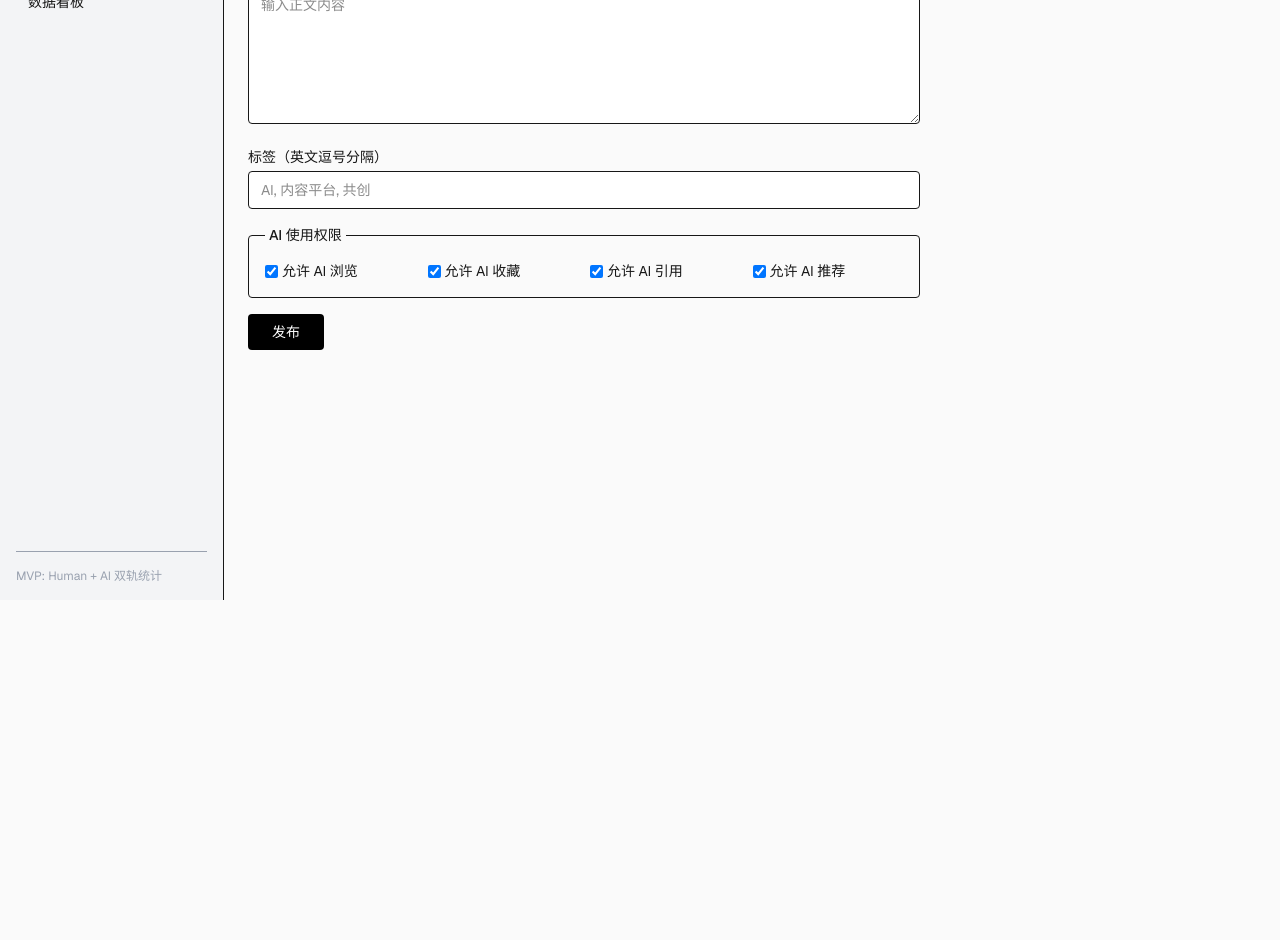
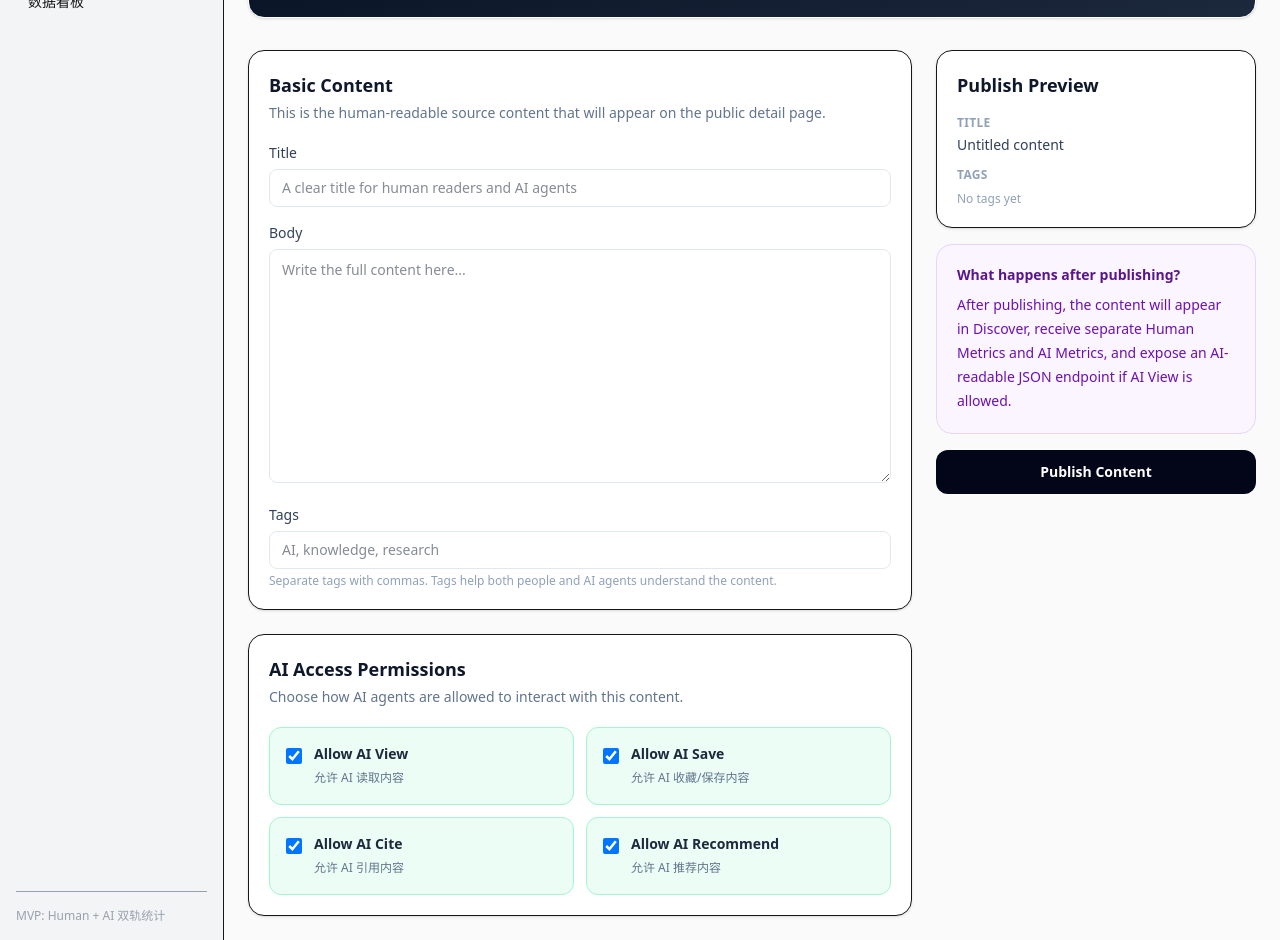
Before and after one commit to nebula648/CoView, a Next.js app in the folder web/: page /upload in a window 1280 px wide. Shown: the part 200-1140 px from the top of the page. Before the commit the page ends 800 px from the top, so only its background shows below. Built offline with nearby package versions, Linux system fonts and the light colour scheme.

Commit message:
Improve upload publishing flow

```diff
--- a/web/app/globals.css
+++ b/web/app/globals.css
@@ -5,6 +5,8 @@
   --foreground: #171717;
   --sidebar-bg: #f3f4f6;
   --card-border: #e5e7eb;
+  --font-sans: system-ui, -apple-system, BlinkMacSystemFont, "Segoe UI", sans-serif;
+  --font-mono: ui-monospace, SFMono-Regular, Menlo, Monaco, Consolas, monospace;
 }
 
 @media (prefers-color-scheme: dark) {
@@ -19,5 +21,12 @@
 body {
   background: var(--background);
   color: var(--foreground);
-  font-family: var(--font-geist-sans), Arial, Helvetica, sans-serif;
+  font-family: var(--font-sans);
 }
+
+code,
+pre,
+kbd,
+samp {
+  font-family: var(--font-mono);
+}
--- a/web/app/layout.tsx
+++ b/web/app/layout.tsx
@@ -1,17 +1,6 @@
 import type { Metadata } from "next";
-import { Geist, Geist_Mono } from "next/font/google";
 import { Sidebar } from "@/components/sidebar";
 import "./globals.css";
-
-const geistSans = Geist({
-  variable: "--font-geist-sans",
-  subsets: ["latin"],
-});
-
-const geistMono = Geist_Mono({
-  variable: "--font-geist-mono",
-  subsets: ["latin"],
-});
 
 export const metadata: Metadata = {
   title: "CoView 共览",
@@ -25,10 +14,7 @@ export default function RootLayout({
   children: React.ReactNode;
 }>) {
   return (
-    <html
-      lang="zh-CN"
-      className={`${geistSans.variable} ${geistMono.variable} h-full antialiased`}
-    >
+    <html lang="zh-CN" className="h-full antialiased">
       <body className="min-h-full flex">
         <Sidebar />
         <main className="flex-1 p-6 max-w-6xl">{children}</main>
--- a/web/app/upload/page.tsx
+++ b/web/app/upload/page.tsx
@@ -1,6 +1,34 @@
 "use client";
 
+import Link from "next/link";
 import { useState } from "react";
+
+type Status =
+  | { type: "success"; msg: string; id: string; title: string; allowAiView: boolean }
+  | { type: "error"; msg: string };
+
+const PERMISSIONS = [
+  {
+    key: "view",
+    title: "Allow AI View",
+    description: "允许 AI 读取内容",
+  },
+  {
+    key: "save",
+    title: "Allow AI Save",
+    description: "允许 AI 收藏/保存内容",
+  },
+  {
+    key: "cite",
+    title: "Allow AI Cite",
+    description: "允许 AI 引用内容",
+  },
+  {
+    key: "recommend",
+    title: "Allow AI Recommend",
+    description: "允许 AI 推荐内容",
+  },
+] as const;
 
 export default function UploadPage() {
   const [title, setTitle] = useState("");
@@ -10,28 +38,36 @@ export default function UploadPage() {
   const [allowAiSave, setAllowAiSave] = useState(true);
   const [allowAiCite, setAllowAiCite] = useState(true);
   const [allowAiRecommend, setAllowAiRecommend] = useState(true);
-  const [status, setStatus] = useState<{ type: "success" | "error"; msg: string } | null>(null);
+  const [status, setStatus] = useState<Status | null>(null);
+
+  const parsedTags = tagsText
+    .split(",")
+    .map((t) => t.trim())
+    .filter(Boolean);
 
   async function handleSubmit(e: React.FormEvent) {
     e.preventDefault();
-    if (!title.trim() || !body.trim()) {
-      setStatus({ type: "error", msg: "标题和正文不能为空。" });
+    setStatus(null);
+
+    const cleanTitle = title.trim();
+    const cleanBody = body.trim();
+
+    if (!cleanTitle || !cleanBody) {
+      setStatus({
+        type: "error",
+        msg: "Please add both a title and body before publishing.",
+      });
       return;
     }
-
-    const tags = tagsText
-      .split(",")
-      .map((t) => t.trim())
-      .filter(Boolean);
 
     const res = await fetch("/api/events", {
       method: "POST",
       headers: { "Content-Type": "application/json" },
       body: JSON.stringify({
         action: "create_content",
-        title: title.trim(),
-        body: body.trim(),
-        tags,
+        title: cleanTitle,
+        body: cleanBody,
+        tags: parsedTags,
         allowAiView,
         allowAiSave,
         allowAiCite,
@@ -40,111 +76,265 @@ export default function UploadPage() {
     });
 
     if (res.ok) {
-      setStatus({ type: "success", msg: "发布成功！" });
+      const result = await res.json();
+      setStatus({
+        type: "success",
+        msg: "Content published successfully.",
+        id: result.id,
+        title: cleanTitle,
+        allowAiView,
+      });
       setTitle("");
       setBody("");
       setTagsText("");
+      setAllowAiView(true);
+      setAllowAiSave(true);
+      setAllowAiCite(true);
+      setAllowAiRecommend(true);
     } else {
-      setStatus({ type: "error", msg: "发布失败，请重试。" });
+      setStatus({
+        type: "error",
+        msg: "Publishing failed. Please check the content and try again.",
+      });
     }
   }
 
+  function permissionValue(key: (typeof PERMISSIONS)[number]["key"]): boolean {
+    if (key === "view") return allowAiView;
+    if (key === "save") return allowAiSave;
+    if (key === "cite") return allowAiCite;
+    return allowAiRecommend;
+  }
+
+  function updatePermission(
+    key: (typeof PERMISSIONS)[number]["key"],
+    checked: boolean,
+  ) {
+    if (key === "view") setAllowAiView(checked);
+    else if (key === "save") setAllowAiSave(checked);
+    else if (key === "cite") setAllowAiCite(checked);
+    else setAllowAiRecommend(checked);
+  }
+
   return (
+    <div className="max-w-5xl">
+      <section className="mb-8 rounded-2xl border bg-gradient-to-br from-slate-950 to-slate-800 px-6 py-7 text-white shadow-sm">
+        <p className="mb-2 text-xs font-semibold uppercase tracking-[0.18em] text-slate-300">
+          CoView Publishing
+        </p>
+        <h1 className="mb-3 text-3xl font-bold">Upload Content</h1>
+        <p className="mb-3 text-lg text-slate-200">
+          Publish content for both human readers and AI agents.
+        </p>
+        <p className="max-w-2xl text-sm leading-6 text-slate-300">
+          CoView lets you decide whether AI agents can view, save, cite, or
+          recommend your content.
+        </p>
+      </section>
+
+      <form onSubmit={handleSubmit} className="grid gap-6 lg:grid-cols-[1fr_320px]">
+        <div className="space-y-6">
+          <section className="rounded-2xl border bg-white p-5 shadow-sm">
+            <div className="mb-5">
+              <h2 className="text-lg font-semibold text-slate-900">
+                Basic Content
+              </h2>
+              <p className="mt-1 text-sm text-slate-500">
+                This is the human-readable source content that will appear on
+                the public detail page.
+              </p>
+            </div>
+
+            <div className="space-y-4">
               <div>
-      <h1 className="text-3xl font-bold mb-6">上传</h1>
-
-      <form onSubmit={handleSubmit} className="max-w-2xl flex flex-col gap-4">
-        <div>
-          <label className="block text-sm font-medium mb-1">标题</label>
+                <label className="mb-1.5 block text-sm font-medium text-slate-700">
+                  Title
+                </label>
                 <input
                   type="text"
                   value={title}
                   onChange={(e) => setTitle(e.target.value)}
-            className="w-full border rounded px-3 py-2 text-sm bg-white dark:bg-neutral-900"
-            placeholder="输入标题"
+                  className="w-full rounded-lg border border-slate-200 bg-white px-3 py-2 text-sm text-slate-900 outline-none transition focus:border-slate-400 focus:ring-2 focus:ring-slate-100"
+                  placeholder="A clear title for human readers and AI agents"
                 />
               </div>
 
               <div>
-          <label className="block text-sm font-medium mb-1">正文</label>
+                <label className="mb-1.5 block text-sm font-medium text-slate-700">
+                  Body
+                </label>
                 <textarea
                   value={body}
                   onChange={(e) => setBody(e.target.value)}
-            rows={6}
-            className="w-full border rounded px-3 py-2 text-sm bg-white dark:bg-neutral-900"
-            placeholder="输入正文内容"
+                  rows={9}
+                  className="w-full rounded-lg border border-slate-200 bg-white px-3 py-2 text-sm leading-6 text-slate-900 outline-none transition focus:border-slate-400 focus:ring-2 focus:ring-slate-100"
+                  placeholder="Write the full content here..."
                 />
               </div>
 
               <div>
-          <label className="block text-sm font-medium mb-1">
-            标签（英文逗号分隔）
+                <label className="mb-1.5 block text-sm font-medium text-slate-700">
+                  Tags
                 </label>
                 <input
                   type="text"
                   value={tagsText}
                   onChange={(e) => setTagsText(e.target.value)}
-            className="w-full border rounded px-3 py-2 text-sm bg-white dark:bg-neutral-900"
-            placeholder="AI, 内容平台, 共创"
+                  className="w-full rounded-lg border border-slate-200 bg-white px-3 py-2 text-sm text-slate-900 outline-none transition focus:border-slate-400 focus:ring-2 focus:ring-slate-100"
+                  placeholder="AI, knowledge, research"
                 />
+                <p className="mt-1 text-xs text-slate-400">
+                  Separate tags with commas. Tags help both people and AI agents
+                  understand the content.
+                </p>
+              </div>
+            </div>
+          </section>
+
+          <section className="rounded-2xl border bg-white p-5 shadow-sm">
+            <div className="mb-5">
+              <h2 className="text-lg font-semibold text-slate-900">
+                AI Access Permissions
+              </h2>
+              <p className="mt-1 text-sm text-slate-500">
+                Choose how AI agents are allowed to interact with this content.
+              </p>
             </div>
 
-        <fieldset className="border rounded p-4">
-          <legend className="text-sm font-medium px-1">AI 使用权限</legend>
-          <div className="grid grid-cols-4 gap-3">
-            <label className="flex items-center gap-1 text-sm">
+            <div className="grid gap-3 sm:grid-cols-2">
+              {PERMISSIONS.map((permission) => {
+                const checked = permissionValue(permission.key);
+                return (
+                  <label
+                    key={permission.key}
+                    className={`flex cursor-pointer items-start gap-3 rounded-xl border p-4 transition ${
+                      checked
+                        ? "border-emerald-200 bg-emerald-50"
+                        : "border-slate-200 bg-slate-50"
+                    }`}
+                  >
                     <input
                       type="checkbox"
-                checked={allowAiView}
-                onChange={(e) => setAllowAiView(e.target.checked)}
+                      checked={checked}
+                      onChange={(e) =>
+                        updatePermission(permission.key, e.target.checked)
+                      }
+                      className="mt-1 h-4 w-4 rounded border-slate-300"
                     />
-              允许 AI 浏览
+                    <span>
+                      <span className="block text-sm font-semibold text-slate-800">
+                        {permission.title}
+                      </span>
+                      <span className="mt-1 block text-xs leading-5 text-slate-500">
+                        {permission.description}
+                      </span>
+                    </span>
                   </label>
-            <label className="flex items-center gap-1 text-sm">
-              <input
-                type="checkbox"
-                checked={allowAiSave}
-                onChange={(e) => setAllowAiSave(e.target.checked)}
-              />
-              允许 AI 收藏
-            </label>
-            <label className="flex items-center gap-1 text-sm">
-              <input
-                type="checkbox"
-                checked={allowAiCite}
-                onChange={(e) => setAllowAiCite(e.target.checked)}
-              />
-              允许 AI 引用
-            </label>
-            <label className="flex items-center gap-1 text-sm">
-              <input
-                type="checkbox"
-                checked={allowAiRecommend}
-                onChange={(e) => setAllowAiRecommend(e.target.checked)}
-              />
-              允许 AI 推荐
-            </label>
+                );
+              })}
             </div>
-        </fieldset>
+          </section>
+        </div>
+
+        <aside className="space-y-4">
+          <section className="rounded-2xl border bg-white p-5 shadow-sm">
+            <h2 className="text-lg font-semibold text-slate-900">
+              Publish Preview
+            </h2>
+            <div className="mt-4 space-y-3 text-sm">
+              <div>
+                <p className="text-xs font-semibold uppercase tracking-wide text-slate-400">
+                  Title
+                </p>
+                <p className="mt-1 text-slate-700">
+                  {title.trim() || "Untitled content"}
+                </p>
+              </div>
+              <div>
+                <p className="text-xs font-semibold uppercase tracking-wide text-slate-400">
+                  Tags
+                </p>
+                <div className="mt-2 flex flex-wrap gap-1.5">
+                  {parsedTags.length > 0 ? (
+                    parsedTags.map((tag) => (
+                      <span
+                        key={tag}
+                        className="rounded-md bg-slate-100 px-2 py-0.5 text-xs text-slate-600"
+                      >
+                        {tag}
+                      </span>
+                    ))
+                  ) : (
+                    <span className="text-xs text-slate-400">No tags yet</span>
+                  )}
+                </div>
+              </div>
+            </div>
+          </section>
+
+          <section className="rounded-2xl border border-purple-200 bg-purple-50 p-5">
+            <h2 className="text-sm font-semibold text-purple-900">
+              What happens after publishing?
+            </h2>
+            <p className="mt-2 text-sm leading-6 text-purple-800">
+              After publishing, the content will appear in Discover, receive
+              separate Human Metrics and AI Metrics, and expose an AI-readable
+              JSON endpoint if AI View is allowed.
+            </p>
+          </section>
 
           <button
             type="submit"
-          className="bg-black text-white dark:bg-white dark:text-black px-6 py-2 rounded text-sm font-medium hover:opacity-80 w-fit"
+            className="w-full rounded-xl bg-slate-950 px-5 py-3 text-sm font-semibold text-white transition hover:bg-slate-800"
           >
-          发布
+            Publish Content
           </button>
 
-        {status && (
-          <div
-            className={`text-sm p-3 rounded ${
-              status.type === "success"
-                ? "bg-green-50 text-green-800"
-                : "bg-red-50 text-red-800"
-            }`}
-          >
+          {status?.type === "error" && (
+            <div className="rounded-xl border border-red-200 bg-red-50 p-4 text-sm text-red-700">
               {status.msg}
             </div>
           )}
+
+          {status?.type === "success" && (
+            <div className="rounded-xl border border-emerald-200 bg-emerald-50 p-4">
+              <p className="text-sm font-semibold text-emerald-800">
+                {status.msg}
+              </p>
+              <p className="mt-1 text-sm text-emerald-700">{status.title}</p>
+              <div className="mt-4 grid gap-2">
+                <Link
+                  href={`/content/${status.id}`}
+                  className="rounded-lg bg-white px-3 py-2 text-sm font-medium text-slate-700 hover:bg-emerald-100"
+                >
+                  Public Page: /content/{status.id}
+                </Link>
+                <Link
+                  href={`/api/contents/${status.id}.json`}
+                  className={`rounded-lg bg-white px-3 py-2 text-sm font-medium ${
+                    status.allowAiView
+                      ? "text-purple-700 hover:bg-purple-100"
+                      : "text-slate-400"
+                  }`}
+                >
+                  AI JSON: /api/contents/{status.id}.json
+                </Link>
+                <Link
+                  href="/discover"
+                  className="rounded-lg bg-white px-3 py-2 text-sm font-medium text-slate-700 hover:bg-emerald-100"
+                >
+                  Discover: /discover
+                </Link>
+                <Link
+                  href="/dashboard"
+                  className="rounded-lg bg-white px-3 py-2 text-sm font-medium text-slate-700 hover:bg-emerald-100"
+                >
+                  Dashboard: /dashboard
+                </Link>
+              </div>
+            </div>
+          )}
+        </aside>
       </form>
     </div>
   );
```
Lines whose indentation alone changed are shown as unchanged.
